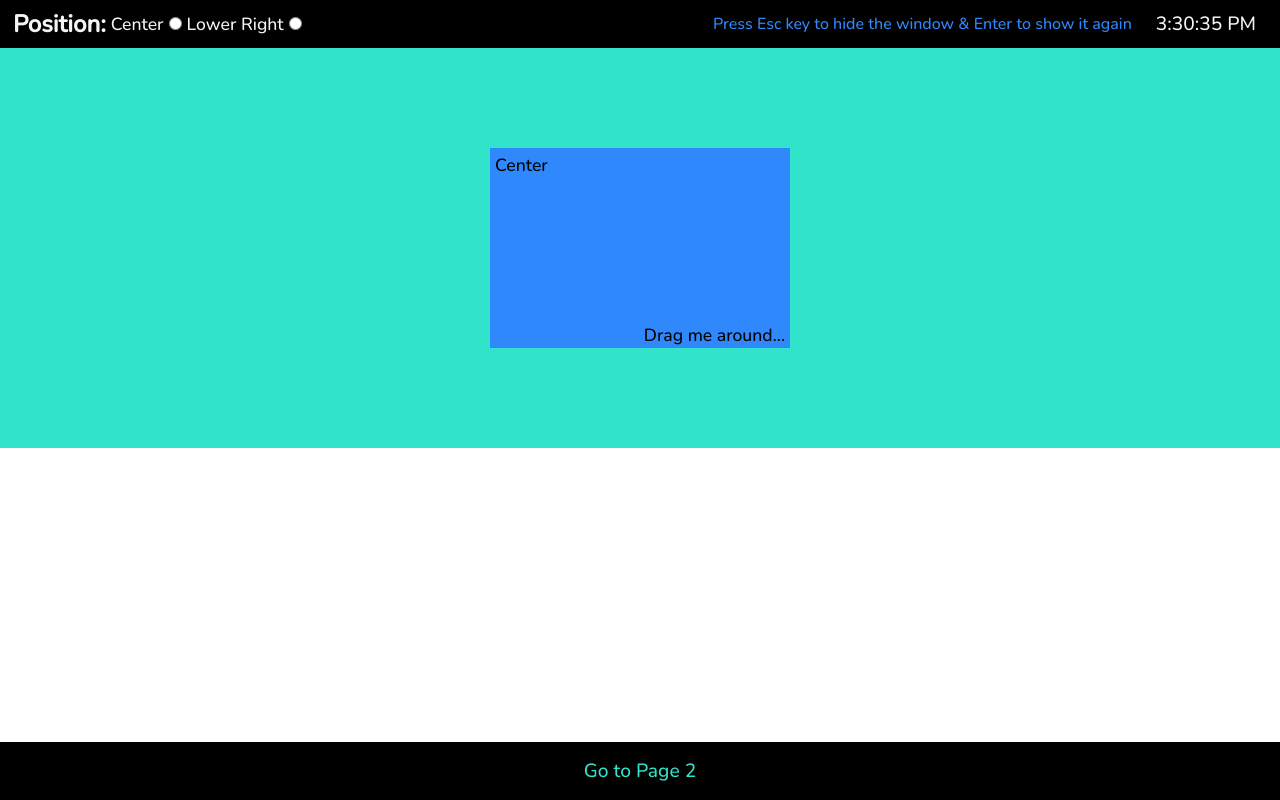
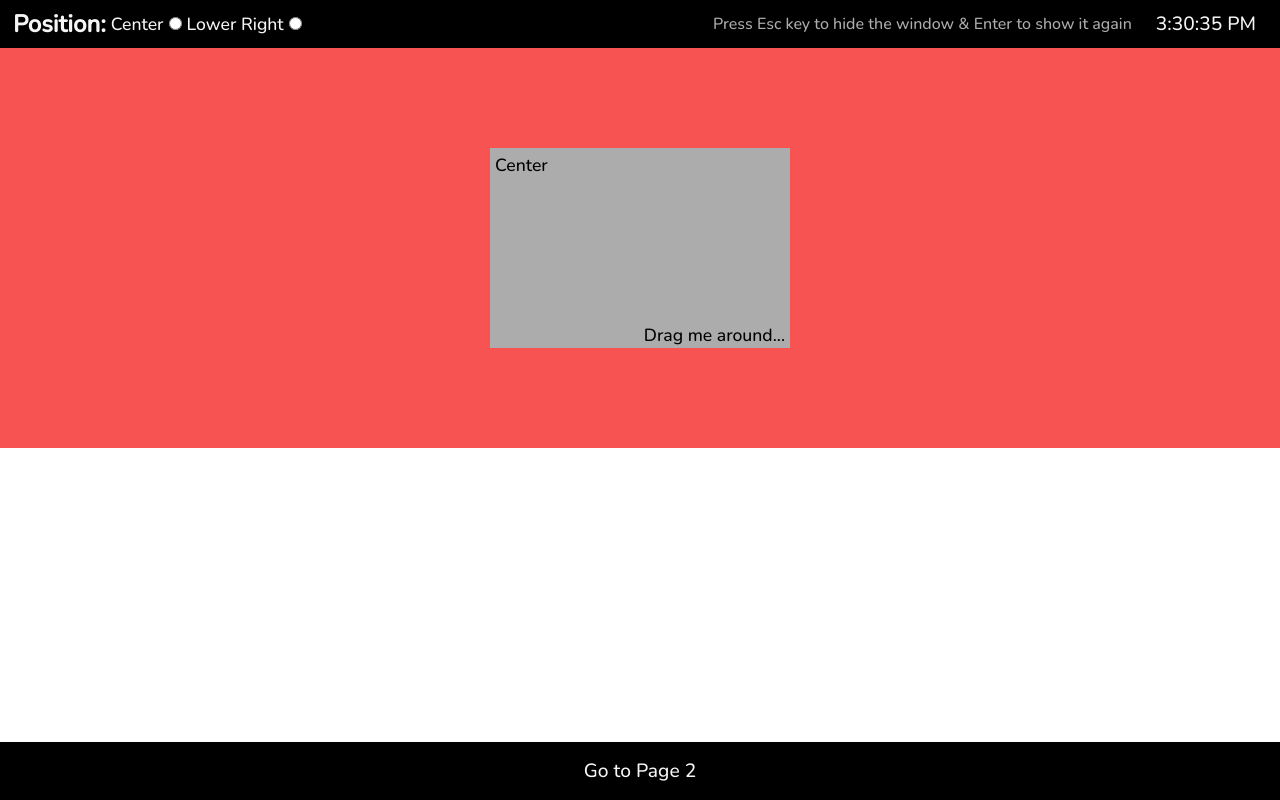
Before and after one commit to sadathshariff/web-test, a React (Create React App) app: page / in a window 1280 px wide. Built offline with nearby package versions, Linux system fonts and the light colour scheme.

Commit message:
styles: fixed position issue

```diff
--- a/src/components/Box/Box.css
+++ b/src/components/Box/Box.css
@@ -3,6 +3,7 @@
   height: 200px;
   background-color: var(--primary-color);
   cursor: pointer;
+  z-index: 6;
 }
 .box-text {
   display: flex;
@@ -10,6 +11,9 @@
   align-items: flex-end;
   height: 85%;
 }
+.box-border {
+  border: 2px solid blue;
+}
 
 .position-text,
 .box-text {
--- a/src/components/Box/Box.jsx
+++ b/src/components/Box/Box.jsx
@@ -31,17 +31,19 @@ export const Box = () => {
   };
 
   return (
-    <div className="main-container">
+    <>
       {showBox && (
-        <div className={`${state.positionClass}`}>
+        <div className={`${state.positionClass} `}>
           <Draggable
-            bounds="body"
+            bounds="parent"
             defaultPosition={position}
             position={state.positionCordinates}
             onDrag={(e, data) => trackPositionOfBox(data)}
             onStop={() => setShowPosition(state.positionCordinates)}
           >
-            <div className="draggable-box">
+            <div
+              className={`${state.showBorder && "box-border"} draggable-box`}
+            >
               <p className="position-text">
                 {state.positionClass === "FLOATING"
                   ? "Floating"
@@ -54,6 +56,6 @@ export const Box = () => {
           </Draggable>
         </div>
       )}
-    </div>
+    </>
   );
 };
--- a/src/components/Footer/Footer.css
+++ b/src/components/Footer/Footer.css
@@ -1,6 +1,6 @@
 .footer {
   background-color: var(--black-color);
-  color: var(--secondary-color);
+  color: var(--off-white);
   padding: 1rem;
   position: fixed;
   bottom: 0;
--- a/src/components/Header/Header.jsx
+++ b/src/components/Header/Header.jsx
@@ -33,7 +33,10 @@ export const Header = () => {
               value="center-position"
               checked={state.positionClass === "center-position"}
               onChange={(e) =>
-                dispatch({ type: "CENTER_POSITION", payload: e.target.value })
+                dispatch({
+                  type: "CENTER_POSITION",
+                  payload: { value: e.target.value },
+                })
               }
             />
             <label htmlFor="lower-right">Lower Right</label>
--- a/src/index.css
+++ b/src/index.css
@@ -2,8 +2,8 @@
 :root {
   --black-color: #000;
   --off-white: #f5f5f5;
-  --primary-color: #2f89fc;
-  --secondary-color: #30e3ca;
+  --primary-color: #acacac;
+  --secondary-color: #f73030d3;
 }
 body {
   font-family: "Nunito", sans-serif;
--- a/src/pages/InfoPage/InfoPage.jsx
+++ b/src/pages/InfoPage/InfoPage.jsx
@@ -6,7 +6,10 @@ export const InfoPage = () => {
   const { dispatch } = usePosition();
   const handleBackToMain = () => {
     navigate("/");
-    dispatch({ type: "CENTER_POSITION", payload: "center-position" });
+    dispatch({
+      type: "CENTER_POSITION",
+      payload: { value: "center-position", showBorder: true },
+    });
   };
   return (
     <>
```
